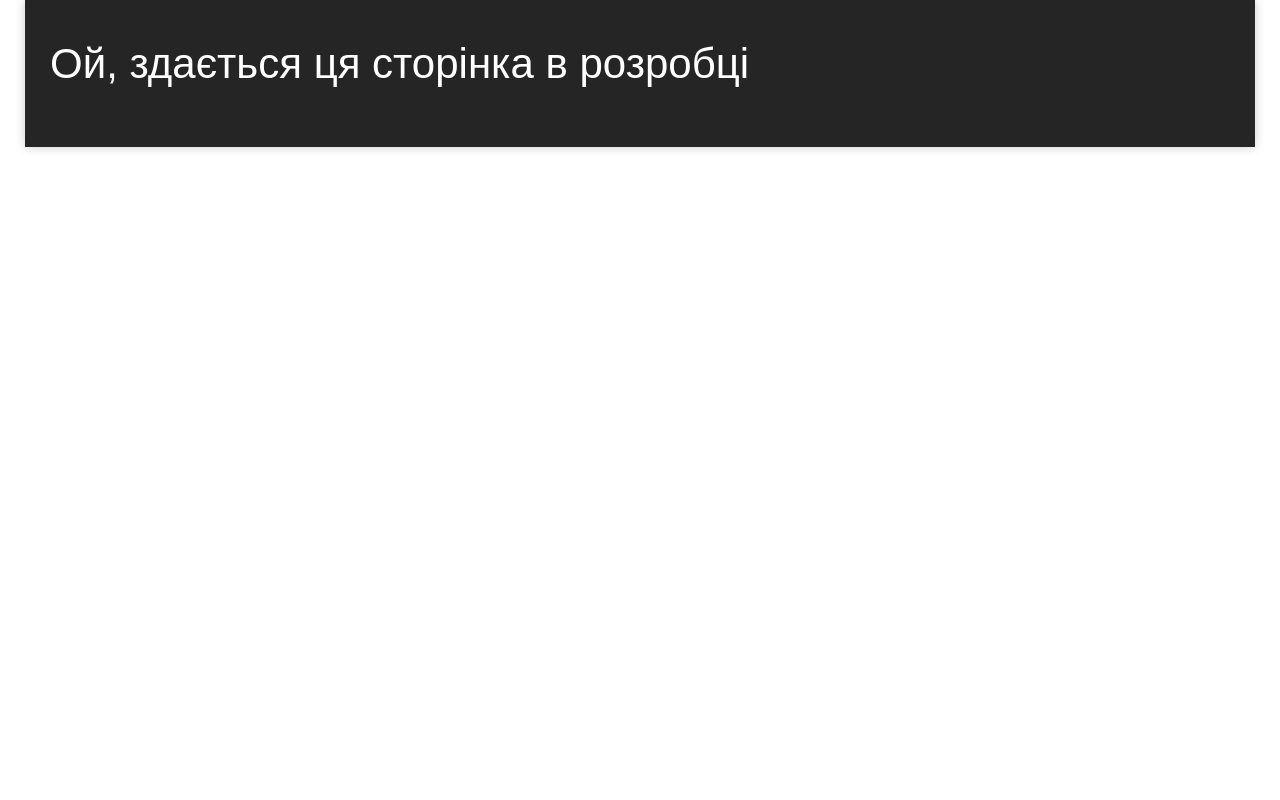
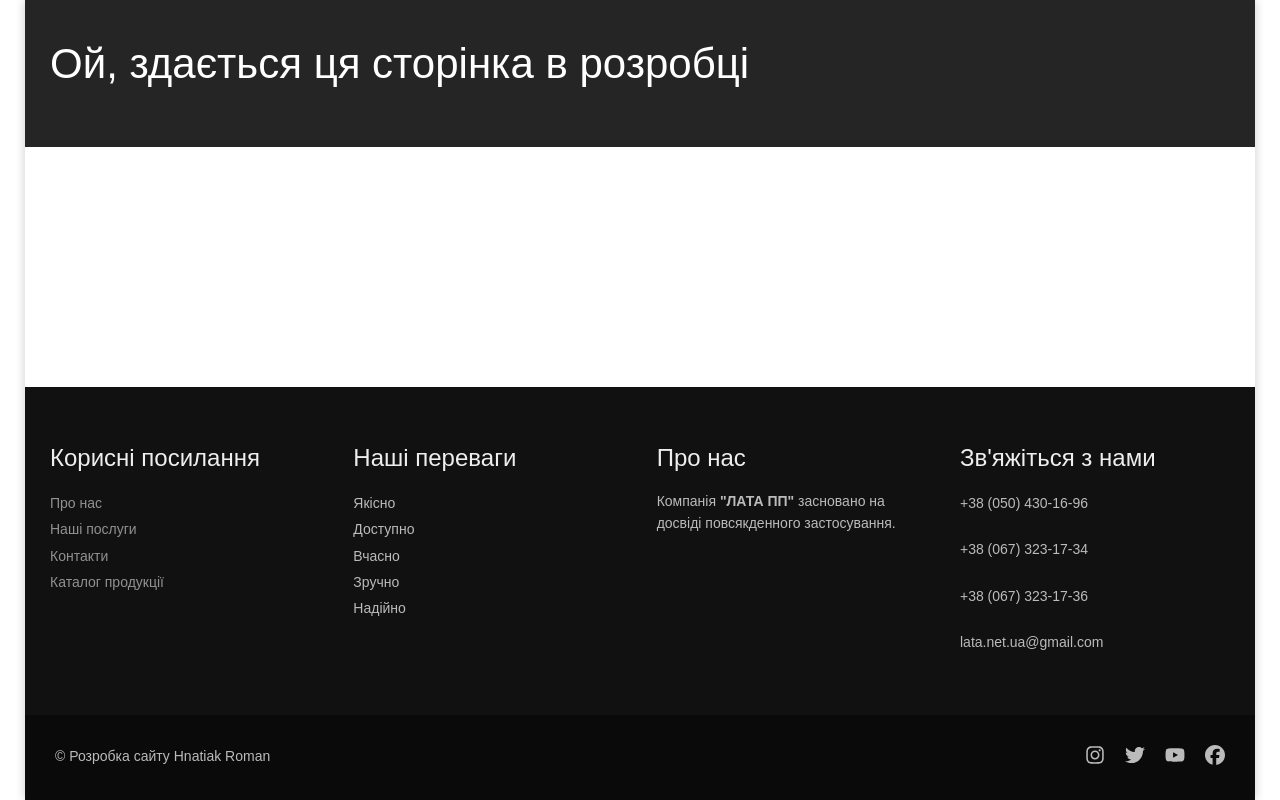
Before and after one commit to RomanProject2/lata, a React (Create React App) app: page /projects/1 in a window 1280 px wide. Built offline with nearby package versions, Linux system fonts and the light colour scheme.

Commit message:
I added footer

```diff
--- a/src/App.js
+++ b/src/App.js
@@ -48,7 +48,7 @@ export const App = () => {
   return (
     <Router>
       <Routes>
-        {/* <Route path="/" element={<SharedLayout />}> */}
+        <Route path="/" element={<SharedLayout />}>
           <Route index element={<HomePage />} />
           <Route path="/services" element={<Services />} />
           {/* <Route path="/services/:link" element={<ServiceElements services={servicesData} />} /> */}
@@ -72,7 +72,7 @@ export const App = () => {
 
 
 
-        {/* </Route> */}
+        </Route>
       </Routes>
     </Router>
   );
--- a/src/components/SharedLayout/SharedLayout.jsx
+++ b/src/components/SharedLayout/SharedLayout.jsx
@@ -20,7 +20,7 @@ export const SharedLayout = () => {
 
   return (
     <Container>
-      <Header />
+      {/* <Header /> */}
       <main>
         <ScrollToTop />
         <Suspense fallback={<Loader />}>
```
